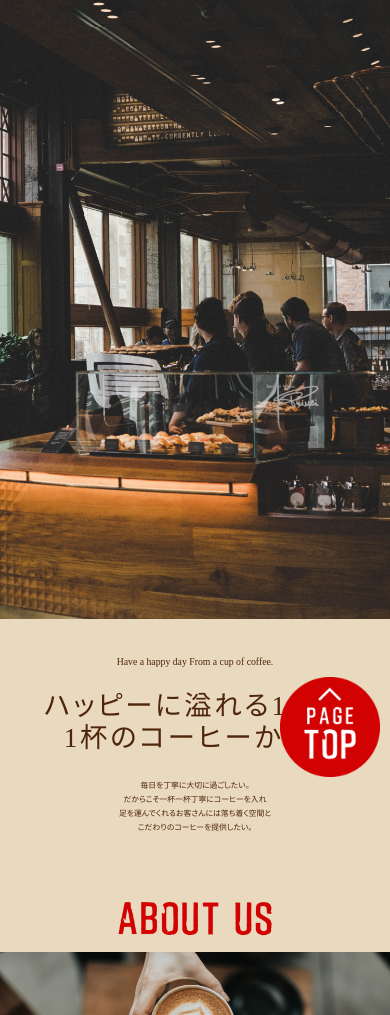
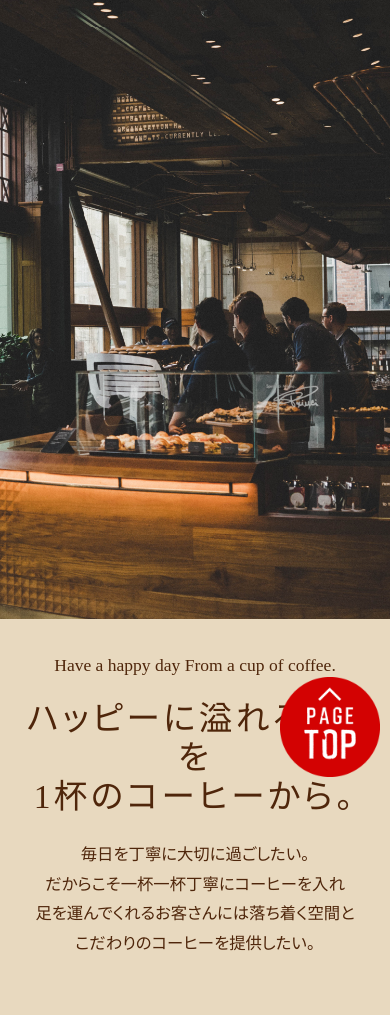
Before and after one commit to Tani-Misaki/dezasuta_work, a plain HTML site: page cafesite_work/index.html in a window 390 px wide. Shown: the part 57-1072 px from the top of the page. Drawn offline with nearby package versions, Linux system fonts and the light colour scheme.

Commit message:
スマホ版再提出
2回目

```diff
--- a/cafesite_work/css/style.css
+++ b/cafesite_work/css/style.css
@@ -67,6 +67,7 @@ body {
   left: 0;
   width: 100%;
   box-sizing: border-box;
+  z-index: 70;
 }
 /* スクロールした時のヘッダー */
 .header_scroll {
@@ -103,17 +104,17 @@ body {
   text-align: center;
 }
 .top_main_text {
-  font-size: 2.5vw;
+  font-size: 30px;
 }
 .top_main_head h2 {
-  font-size: 7vw;
+  font-size: 82px;
   font-weight: normal;
   line-height: 1.17;
   letter-spacing: 0.1em;
   padding: 55px 0 50px;
 }
 .top_main_subtext {
-  font-size: 2vw;
+  font-size: 23px;
   line-height: 1.652;
 }
 .sp_top_main_subtext {
@@ -321,6 +322,14 @@ body {
     transform: rotate(135deg);
   }
 
+  /* メイン上 */
+  .top_main_head h2 {
+    font-size: 62px;
+  }
+  .top_main_subtext {
+    font-size: 18px;
+  }
+
   /* ABOUT US箇所 */
   .about_us_ttl {
     font-size: 36px;
@@ -375,14 +384,18 @@ body {
     padding: 0 15px;
   }
   .top_main_head h2 {
+    font-size: 8.6vw;
     padding: 24px 0;
+  }
+  .top_main_text {
+    font-size: 4.5vw;
   }
   .top_main_subtext {
     display: none;
   }
   .sp_top_main_subtext {
     display: block;
-    font-size: 2vw;
+    font-size: 4.2vw;
     line-height: 1.8;
   }
   /* ABOUT US 箇所*/
```
